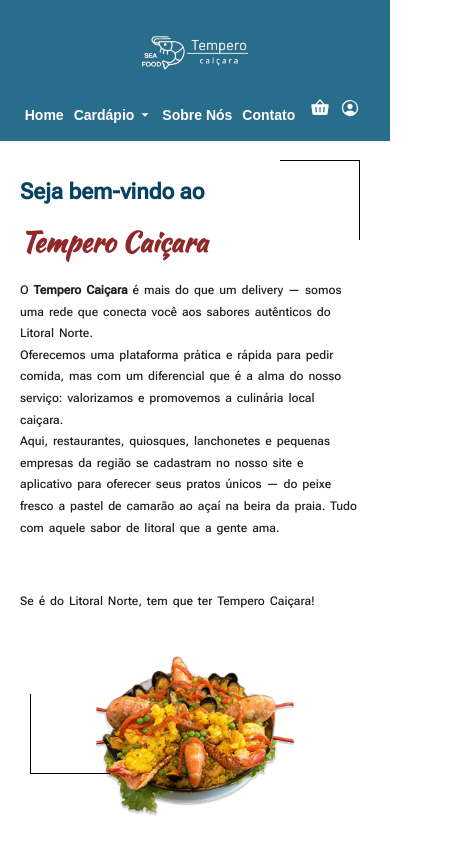
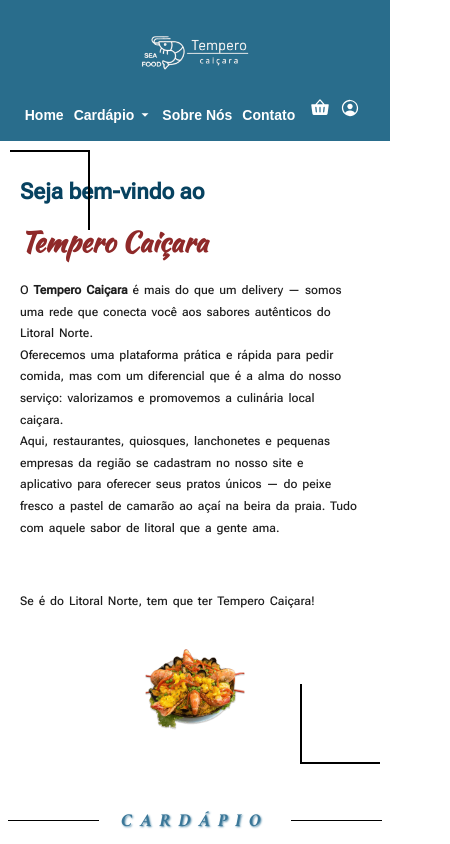
Before and after one commit to geovannaetm/tempeiro-caicara, a Next.js app: page / in a window 390 px wide. Shown: the top 844 px of the page, 450 px wide, since content can reach past the window. Built offline with nearby package versions, Linux system fonts and the light colour scheme; a web font is replaced by a local one.

Commit message:
ajustando imagem

```diff
--- a/src/app/page.module.css
+++ b/src/app/page.module.css
@@ -176,159 +176,6 @@
   gap: 20px;
 }
 
-/* ...existing code... */
-
-/* ===================== */
-/*  DESKTOP >=1024px     */
-/* ===================== */
-@media (min-width: 1024px) {
-  .main {
-    padding-top: 250px;
-  }
-  .conteudo {
-    flex-direction: row;
-    align-items: flex-start;
-    margin-bottom: 200px;
-    padding: 20px;
-    max-width: 1200px;
-  }
-  .img_bemvindo {
-    width: 320px;
-    margin-top: 150px;
-  }
-  .titulo_conteudo {
-    margin-top: 40px;
-    text-align: left;
-    padding-left: 0;
-  }
-}
-
-/* ===================== */
-/*  TABLET <=1023px      */
-/* ===================== */
-@media (max-width: 1023px) {
-  .main {
-    padding-top: 180px;
-  }
-  .conteudo {
-    flex-direction: column;
-    align-items: center;
-    margin-bottom: 100px;
-    padding: 15px;
-    max-width: 95vw;
-  }
-  .img_bemvindo {
-    width: 260px;
-    margin-top: 40px;
-  }
-  .titulo_conteudo {
-    margin-top: 20px;
-    text-align: center;
-    padding: 0 10px;
-  }
-  .titulo_conteudo h1 {
-    font-size: 32px;
-  }
-  .titulo_conteudo h2 {
-    font-size: 26px;
-  }
-  .titulo_conteudo p {
-    font-size: 1.4rem;
-    line-height: 2;
-  }
-  .cadsparceiros {
-    flex-wrap: wrap;
-    gap: 20px;
-  }
-  .parceiro {
-    width: 240px;
-    margin: 10px;
-  }
-}
-
-/* ===================== */
-/*  CELULAR <=480px      */
-/* ===================== */
-@media (max-width: 480px) {
-  .main {
-    padding-top: 140px;
-  }
-  .conteudo {
-    flex-direction: column;
-    align-items: center;
-    padding: 10px;
-    margin-bottom: 60px;
-    max-width: 100vw;
-  }
-  .img_bemvindo {
-    width: 180px;
-    margin-top: 20px;
-  }
-  .titulo_conteudo {
-    margin-top: 10px;
-    text-align: center;
-    padding: 0 5px;
-  }
-  .titulo_conteudo h1 {
-    font-size: 24px;
-  }
-  .titulo_conteudo h2 {
-    font-size: 18px;
-  }
-  .titulo_conteudo p {
-    font-size: 1rem;
-    line-height: 1.6;
-  }
-  .cadsparceiros {
-    flex-direction: column;
-    align-items: center;
-    gap: 10px;
-  }
-  .parceiro {
-    width: 95%;
-    margin: 10px 0;
-  }
-  .parceirotext_img {
-    flex-direction: column;
-    text-align: center;
-    gap: 8px;
-  }
-  .parceirotext_img img {
-    width: 80px;
-  }
-  .parceirotext_img h2 {
-    font-size: 1.2rem;
-  }
-.tr {
-  top: 160px;
-  right: 30px;
-  border-top: 1px solid black;
-  border-right: 1px solid black;
-}
-
-.bl {
-  bottom: 70px;
-  left: 30px;
-  border-bottom: 1px solid black;
-  border-left: 1px solid black;
-}
-
-}
-
-/* ...existing code... */
-
-
-
-
-
-
-
-
-
-
-
-
-
 
 
 /* ===================== */
@@ -434,36 +281,43 @@
     line-height: 1.8;
   }
   .img_bemvindo {
-    width: 200px;
+    width: 100px;
     margin-top: 20px;
   }
+
+  .parceiros {
+    width: 100%;
+    margin: 9px 0;
+  }
   .cadsparceiros {
-    flex-direction: column;   /* parceiros em coluna */
+    display: grid;
+    grid-template-columns: repeat(2, 3fr);
+    gap: 10px;
     align-items: center;
+    justify-items: center;
 
   }
   .parceiro {
-    width: 90%;
-    margin: 15px 0;
-
+    width: 170px;
+    margin: 9px;
   }
   .parceirotext_img {
     flex-direction: column;
     text-align: center;
   }
   .parceirotext_img img {
-    width: 100px;
+    width: 90px;
     align-items: center;
 
   }
   .parceirotext_img h2 {
-    font-size: 1.6rem;
+    font-size: 1.5rem;
   }
 
-  .subrodape{
+  .subrodape {
     margin-top: 50px;
   }
-  .imgsfooter{
+  .imgsfooter {
     display: grid;
     gap: 10px;
     margin: 0 auto;
@@ -471,7 +325,7 @@
     grid-template-columns: repeat(2, 1fr);
   }
   .imgsfooter img{
-    width: 250px;
+    width: 200px;
     height: auto;
   }
 }
```
